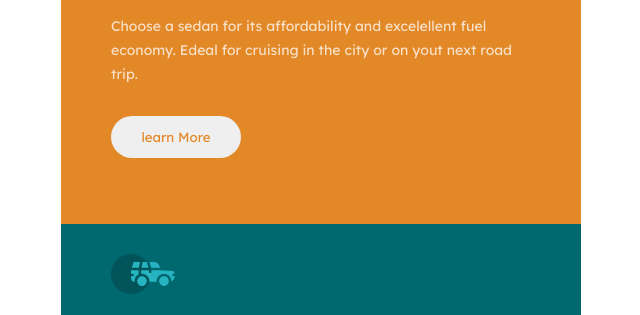
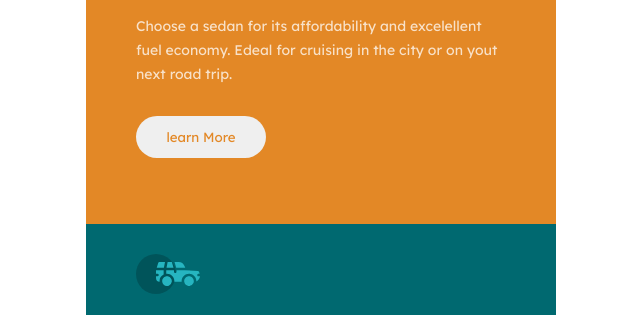
Before and after one commit to jazzielp/css_practice2, a plain HTML site: page index.html in a window 1280 px wide. Shown: the part 191-506 px from the top of the page, without its empty margins (319-959 px from the left). Drawn offline with Linux system fonts and the light colour scheme.

Commit message:
Colocando todas las tarjetas en un solo contenedor

```diff
--- a/assets/css/style.css
+++ b/assets/css/style.css
@@ -34,17 +34,24 @@ html{
     */
 }
 
-
-body{
+.container{
+    width: 85%;
+    max-width: 470px;
+    min-width: 320px;
     display: grid;
     grid-template-rows: 1fr 375px 1fr;
     justify-items: center;
 }
 
+
+body{
+    display: grid;
+    place-items: center;
+}
+
 .car{
-    width: 85%;
-    max-width: 520px;
-    min-width: 320px;
+    width: 100%;
+
     height: 375px;
     padding: 30px 0;
     padding-bottom: 40px;
--- a/index.html
+++ b/index.html
@@ -12,6 +12,8 @@
     <title>Tarjetas</title>
 </head>
 <body>
+
+    <main class="container">
 
             <!-- Primary Card -->
         <section class = "car car--1">
@@ -49,5 +51,10 @@
             </p>
             <button class="btn btn--car-3">learn More</button>
         </section>
+
+
+    </main>
+
+
 </body>
 </html>
```
Lines whose indentation alone changed are shown as unchanged.
